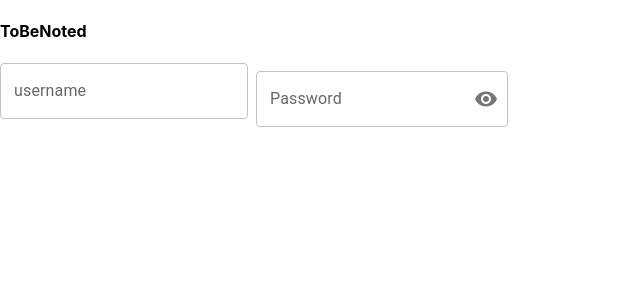
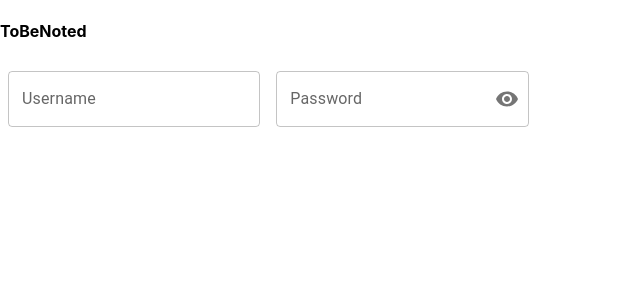
Before and after one commit to FullOfPit/ToBeNoted, a React (Create React App) app in the folder frontend/: page / in a window 1280 px wide. Shown: the top 300 px of the page, without its empty margins (0-640 px from the left). Built offline with nearby package versions, Linux system fonts and the light colour scheme.

Commit message:
Created credentials useState; created UserCredentials type and emptyCredentials

```diff
--- a/frontend/src/components/LoginPageForm.tsx
+++ b/frontend/src/components/LoginPageForm.tsx
@@ -1,31 +1,46 @@
 import {Box, FormControl, IconButton, InputAdornment, InputLabel, OutlinedInput, TextField} from "@mui/material";
 import React, {useState} from "react";
 import {Visibility, VisibilityOff} from "@mui/icons-material";
+import {emptyCredentials, UserCredentials} from "../types/UserCredentials";
 
 
 export default function LoginPageForm () {
 
+    const [credentials, setCredentials] = useState<UserCredentials>(emptyCredentials)
+
     const [showPassword, setShowPassword] = useState(false);
 
     const handleClickShowPassword = () => setShowPassword((show) => !show);
-
     const handleMouseDownPassword = (event: React.MouseEvent<HTMLButtonElement>) => {
         event.preventDefault();
     };
 
     return (
         <Box>
-            <TextField
-                label={"username"}
-            />
+            <FormControl
+                sx={{ m: 1, width: '25ch' }}
+                variant="outlined"
+            >
 
-            <FormControl sx={{ m: 1, width: '25ch' }} variant="outlined">
+                <TextField
+                    label="Username"
+                />
+
+            </FormControl>
+
+            <FormControl
+                sx={{ m: 1, width: '25ch' }}
+                variant="outlined"
+            >
                 <InputLabel htmlFor="outlined-adornment-password">Password</InputLabel>
+
                 <OutlinedInput
                     id="outlined-adornment-password"
                     type={showPassword ? 'text' : 'password'}
+                    label="Password"
                     endAdornment={
                         <InputAdornment position="end">
+
                             <IconButton
                                 aria-label="toggle password visibility"
                                 onClick={handleClickShowPassword}
@@ -34,10 +49,11 @@ export default function LoginPageForm () {
                             >
                                 {showPassword ? <VisibilityOff /> : <Visibility />}
                             </IconButton>
+
                         </InputAdornment>
                     }
-                    label="Password"
                 />
+
             </FormControl>
         </Box>
     )
--- a/frontend/src/pages/Login.tsx
+++ b/frontend/src/pages/Login.tsx
@@ -7,7 +7,6 @@ export default function Login() {
         <div>
             <h4>ToBeNoted</h4>
             <LoginPageForm/>
-
         </div>
     )
 }
--- /dev/null
+++ b/frontend/src/types/UserCredentials.ts
@@ -0,0 +1,11 @@
+type UserCredentials = {
+    name: string,
+    password: string,
+}
+export type {UserCredentials};
+
+const emptyCredentials: UserCredentials = {
+    name: "",
+    password: "",
+}
+export {emptyCredentials};
```
